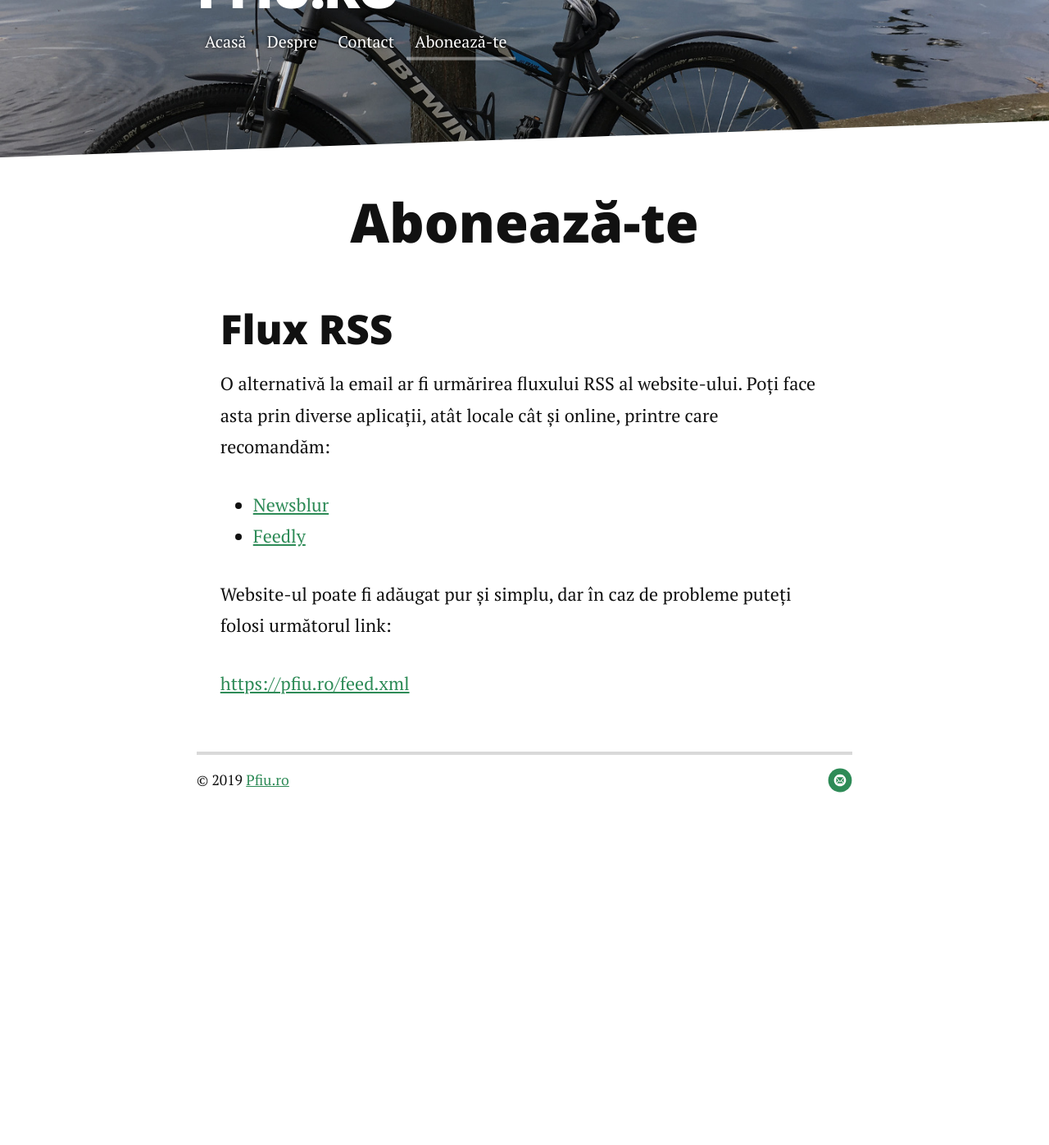
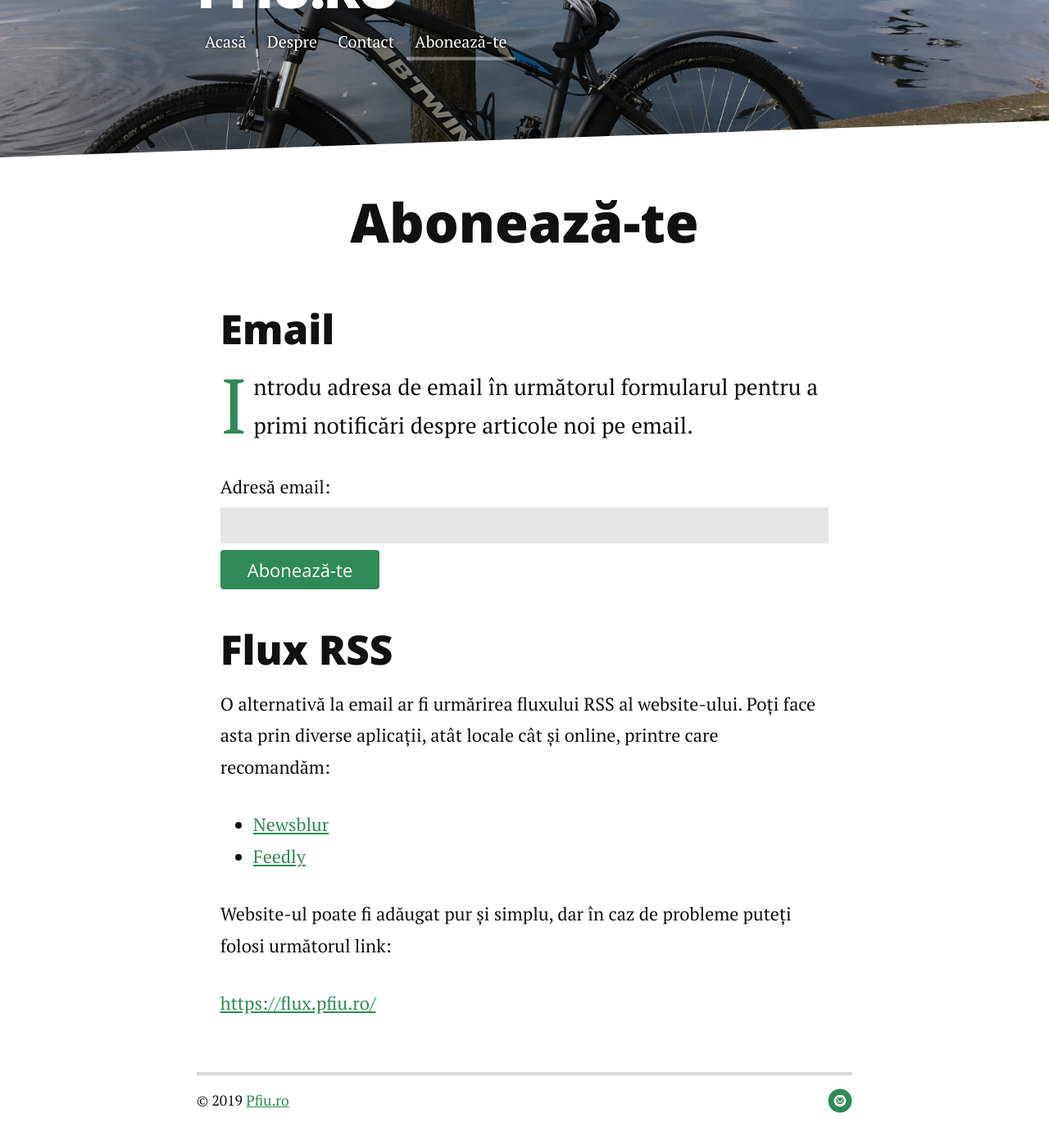
Before and after one commit to alexandru/pfiu.ro, a Jekyll site: the page built from abonament.html, in a window 1280 px wide and 1400 px high, scrolled down 126 px. Shown: the top 1397 px of the window at 82% size. Built offline with Jekyll 4.4.1, drawn with Linux system fonts in a browser that asks for light colours; nearby versions of some CDN libraries; before the commit the page ends 1135 px from its top, so only the background shows below that.

Commit message:
Add newsletter

```diff
--- a/_config.yml
+++ b/_config.yml
@@ -4,7 +4,7 @@ description: Explorări, dietă, viață
 url: https://pfiu.ro
 baseurl: ""
 permalink: :year/:month/:day/:title/
-feed: https://pfiu.ro/feed.xml
+feed: https://flux.pfiu.ro/
 
 include: ["_redirects"]
 
--- a/abonament.html
+++ b/abonament.html
@@ -5,6 +5,19 @@ title: Abonează-te
 
 <div id="abonament" class="post">
   <h1 class="pageTitle">Abonează-te</h1>
+
+  <h2>Email</h2>
+  <p class="intro">
+    <span class="dropcap">I</span>ntrodu adresa de email în următorul formularul pentru a primi notificări despre articole noi pe email.
+  </p>
+
+  <form action="https://feed.press/e/mailverify" method="post"
+        target="popupwindow" onsubmit="window.open('https://feed.press/e/mailverify?feed_id=pfiu', 'popupwindow', 'scrollbars=yes,width=550,height=400');return true">
+    <input type="hidden" value="pfiu" name="feed_id"/>
+    <label for="email">Adresă email:</label>
+    <input type="text" id="email" name="email" class="full-width"><br>
+    <input type="submit" value="Abonează-te" class="button" />
+  </form>
 
   <h2>Flux RSS</h2>
 
```
